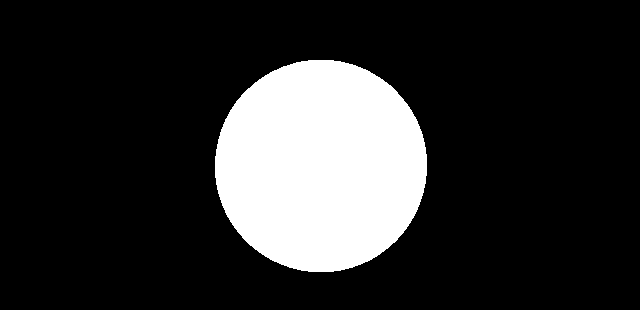
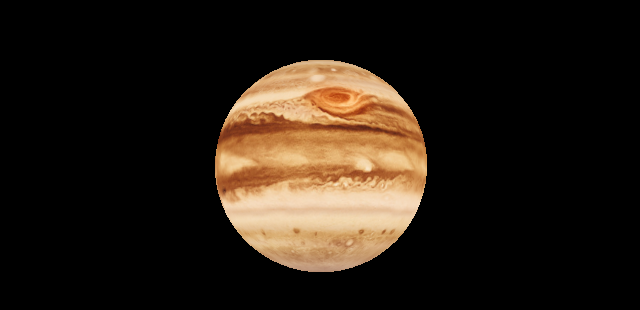
Before and after one commit to programmerwagner/solar-system, a plain HTML site: page index.html in a window 1280 px wide. Shown: the part 234-544 px from the top of the page, without its empty margins (319-959 px from the left). Drawn offline with nearby package versions, Linux system fonts and the light colour scheme.

Commit message:
jupiter texture

```diff
--- a/index.html
+++ b/index.html
@@ -31,8 +31,12 @@
         renderer.setSize(window.innerWidth, window.innerHeight);
         document.getElementById('scene-container').appendChild(renderer.domElement);
 
+        // Texture Loader
+        const loader = new THREE.TextureLoader();
+        const texture = loader.load('textures/jupitermap.jpg');  // Ensure the path is correct
+
         const geometry = new THREE.SphereGeometry(1, 32, 32);
-        const material = new THREE.MeshBasicMaterial({ color: 0xffffff });
+        const material = new THREE.MeshBasicMaterial({ map: texture });
         const sphere = new THREE.Mesh(geometry, material);
         scene.add(sphere);
 
```
Also changed, not shown: textures/jupitermap.jpg (added).
